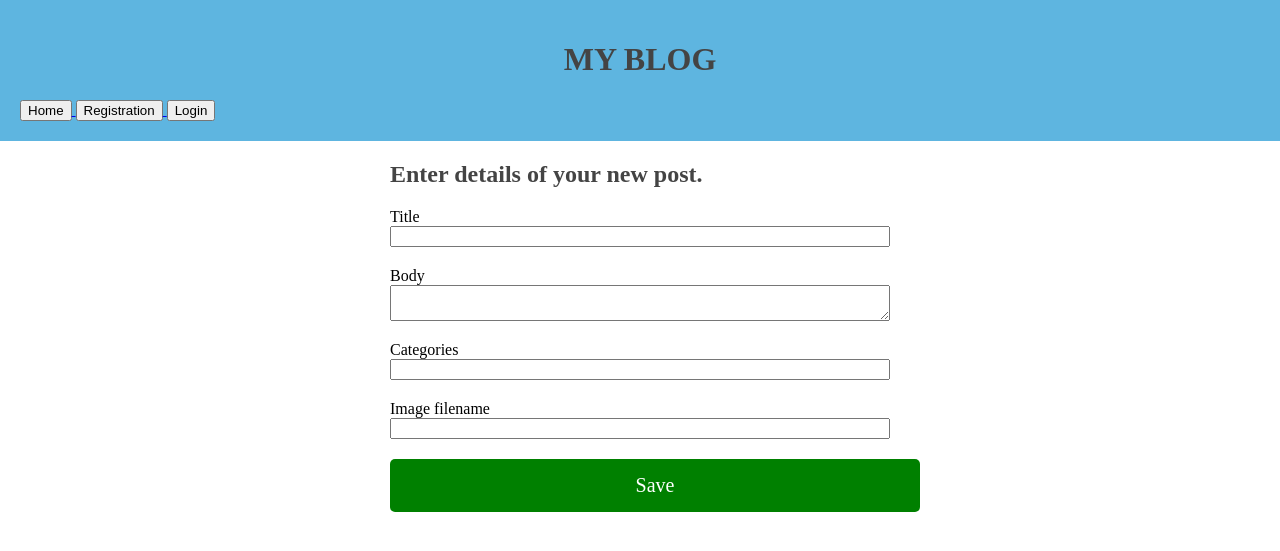
After one commit to MarinoTolj/MyBlog, a Symfony app: template templates/blog_posts/edit.html.twig in a window 1280 px wide. The commit adds this page. Shown: the top 551 px of the page. Run offline with Twig, Linux system fonts and the light colour scheme; the template is opened without the code that fills it, so the values that code supplies are empty; form fields are guessed from the names that the template uses; some libraries are stand-ins or nearby versions.

Commit message:
Added ability to edit posts

```diff
--- a/config/routes.yaml
+++ b/config/routes.yaml
@@ -18,11 +18,13 @@ favorite_blog_post:
   path: /post/{id}/favorite
   controller: App\Controller\BlogPostsController::favoriteBlogPost
   methods: POST
-
 unfavorite_blog_post:
   path: /post/{id}/unfavorite
   controller: App\Controller\BlogPostsController::unfavoriteBlogPost
   methods: POST
+edit_blog_post:
+  path: /post/{id}/edit
+  controller: App\Controller\BlogPostsController::editBlogPost
 
 
 categories:
--- a/src/Form/BlogPostType.php
+++ b/src/Form/BlogPostType.php
@@ -46,7 +46,7 @@ class BlogPostType extends AbstractType
             ])
             ->add('imageFilename', FileType::class, [
                 'label' => 'Image:',
-
+                'data_class'=>null,
                 'constraints' => [
                     new File([
                         'maxSize' => '1024k',
--- /dev/null
+++ b/templates/blog_posts/edit.html.twig
@@ -0,0 +1,39 @@
+{% extends 'base.html.twig' %}
+
+{% block body %}
+    <style>
+        .form-container {width: 500px;min-width:fit-content;margin: 20px auto 0;}
+        form {display: flex; justify-content: center; flex-direction: column; gap: 20px;}
+        .input-container {display: flex;flex-direction: column;}
+        .btn {all:unset;background-color: green;padding: 15px; border-radius: 5px;color:white;text-align:center;font-size:20px ;width: 100%; cursor: pointer;}
+        h2 {color: #444;}
+        ul {color: #B0413E;font-size: 18px;}
+    </style>
+
+    <div class="form-container">
+        <h2>Enter details of your new post.</h2>
+        {{ form_start(form) }}
+        <div class="input-container">
+            {{ form_label(form.title) }}
+            {{ form_widget(form.title) }}
+            {{ form_errors(form.title) }}
+        </div>
+        <div class="input-container">
+            {{ form_label(form.body) }}
+            {{ form_widget(form.body) }}
+            {{ form_errors(form.body, {'attrs':{'class':'error'}}) }}
+        </div>
+        <div class="input-container">
+            {{ form_label(form.categories) }}
+            {{ form_widget(form.categories) }}
+            {{ form_errors(form.categories) }}
+        </div>
+        <div class="input-container">
+            {{ form_label(form.imageFilename) }}
+            {{ form_widget(form.imageFilename) }}
+            {{ form_errors(form.imageFilename) }}
+        </div>
+        {{ form_row(form.save, {'attr': {'class': 'btn'}}) }}
+        {{ form_end(form) }}
+    </div>
+{% endblock %}
```
Also changed, not shown: src/Controller/BlogPostsController.php (+47 -0 lines), public/uploads/images/Zebra1_64adab498c87a.jpg (added), public/uploads/images/Zebra1_64adac2f7cb31.jpg (added), public/uploads/images/Zebra1_64adad19d50b7.jpg (added), public/uploads/images/Zebra1_64adad2e6d2e9.jpg (added), 1 other file.
